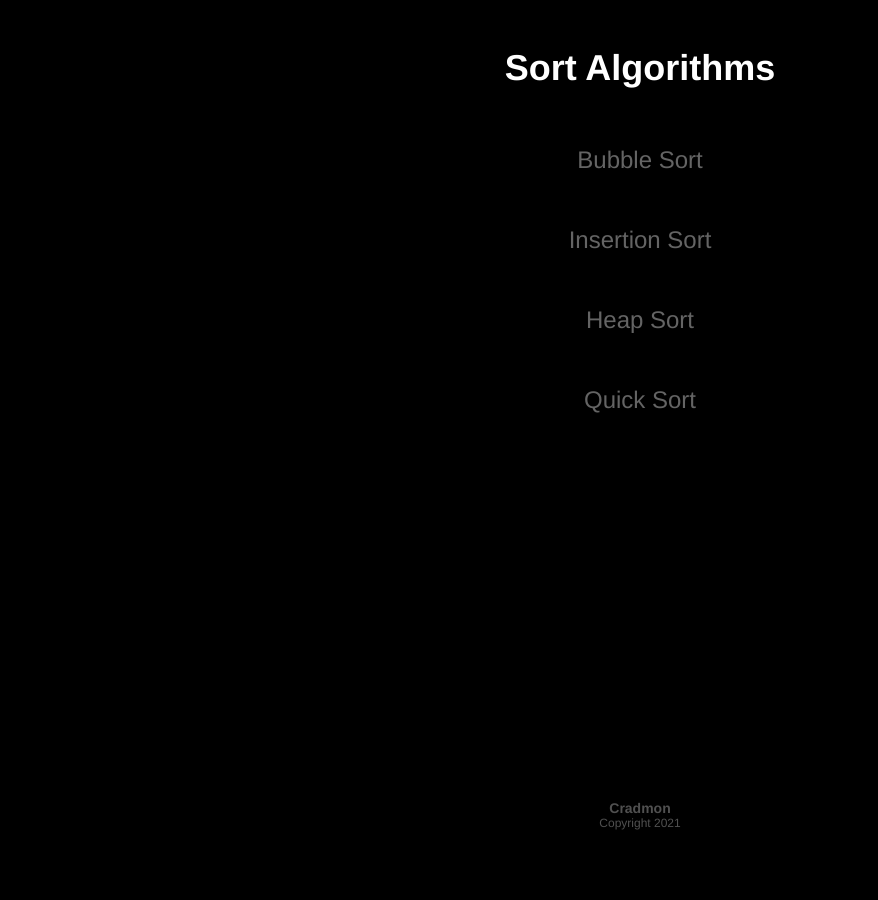
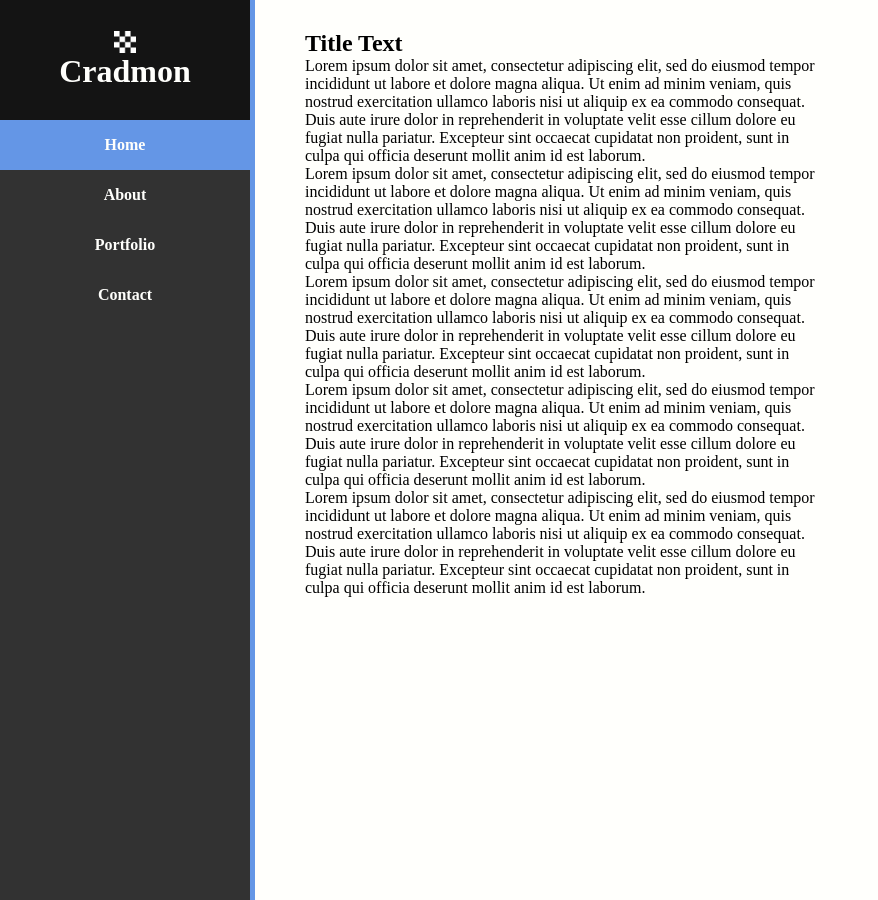
Before and after one commit to Cradmon/Cradmon.github.io, a Jekyll site: the page index.html, which Jekyll copies as it is, in a window 1280 px wide. Shown: the whole page, without its empty margins (0-878 px from the left). Built offline with Jekyll 4.4.1, drawn with Linux system fonts in a browser that asks for light colours.

Commit message:
Redesign landing page

```diff
--- /dev/null
+++ b/_sass/_reset.scss
@@ -0,0 +1,15 @@
+* {
+	margin: 0px;
+	border: 0px;
+	padding: 0px;
+}
+
+a {
+	color: inherit;
+	text-decoration: none;
+}
+
+html, body {
+	width: 100%;
+	height: 100%;
+}
--- a/index.html
+++ b/index.html
@@ -1,23 +1,42 @@
----
-layout: default
-title: Sort Algorithms
----
+<!DOCTYPE html>
 
+<html lang="en-GB">
 	<head>
 		<meta charset="utf-8">
 		<meta name="viewport" content="width=device-width, initial-scale=1.0">
-	<title>{{ page.title }}</title>
-	<link rel="stylesheet" href="/assets/css/sortAlgorithms.css" type="text/css">
+		<title>Cradmon - Home</title>
+		<link rel="icon" type="image/x-icon" href="assets/images/favicon.png">
+		<link rel="stylesheet" type="text/css" href="index.css">
+		<script src="index.js" defer></script>
 	</head>
 
 	<body>
-	<h1 class="mainTitle"><a href="/">{{ page.title }}</a></h1>
+		<div id="navBar">
+			<button type="button" onClick="toggleMenu()">
+				<img src="assets/images/favicon.png" alt="">
+				<p>MENU</p>
+			</button>
+			<header>
+				<div>
+					<img src="assets/images/favicon.png" alt="">
+					<p>Cradmon</p>
+				</div>
+				<nav>
+					<a id="navSelected" href="index.html">Home</a>
+					<a href="index.html">About</a>
+					<a href="index.html">Portfolio</a>
+					<a href="index.html">Contact</a>
+				</nav>
+			</header>
+		</div>
 
-	<nav>
-		{% for item in site.data.links.navLinks %}
-			<a class="navItem" href="{{ item.link }}">{{ item.name }}</a>
-		{% endfor %}
-	</nav>
-
-	{% include footer.html %}
+		<div id="mainContent">
+			<h2>Title Text</h2>
+			<p>Lorem ipsum dolor sit amet, consectetur adipiscing elit, sed do eiusmod tempor incididunt ut labore et dolore magna aliqua. Ut enim ad minim veniam, quis nostrud exercitation ullamco laboris nisi ut aliquip ex ea commodo consequat. Duis aute irure dolor in reprehenderit in voluptate velit esse cillum dolore eu fugiat nulla pariatur. Excepteur sint occaecat cupidatat non proident, sunt in culpa qui officia deserunt mollit anim id est laborum.</p>
+			<p>Lorem ipsum dolor sit amet, consectetur adipiscing elit, sed do eiusmod tempor incididunt ut labore et dolore magna aliqua. Ut enim ad minim veniam, quis nostrud exercitation ullamco laboris nisi ut aliquip ex ea commodo consequat. Duis aute irure dolor in reprehenderit in voluptate velit esse cillum dolore eu fugiat nulla pariatur. Excepteur sint occaecat cupidatat non proident, sunt in culpa qui officia deserunt mollit anim id est laborum.</p>
+			<p>Lorem ipsum dolor sit amet, consectetur adipiscing elit, sed do eiusmod tempor incididunt ut labore et dolore magna aliqua. Ut enim ad minim veniam, quis nostrud exercitation ullamco laboris nisi ut aliquip ex ea commodo consequat. Duis aute irure dolor in reprehenderit in voluptate velit esse cillum dolore eu fugiat nulla pariatur. Excepteur sint occaecat cupidatat non proident, sunt in culpa qui officia deserunt mollit anim id est laborum.</p>
+			<p>Lorem ipsum dolor sit amet, consectetur adipiscing elit, sed do eiusmod tempor incididunt ut labore et dolore magna aliqua. Ut enim ad minim veniam, quis nostrud exercitation ullamco laboris nisi ut aliquip ex ea commodo consequat. Duis aute irure dolor in reprehenderit in voluptate velit esse cillum dolore eu fugiat nulla pariatur. Excepteur sint occaecat cupidatat non proident, sunt in culpa qui officia deserunt mollit anim id est laborum.</p>
+			<p>Lorem ipsum dolor sit amet, consectetur adipiscing elit, sed do eiusmod tempor incididunt ut labore et dolore magna aliqua. Ut enim ad minim veniam, quis nostrud exercitation ullamco laboris nisi ut aliquip ex ea commodo consequat. Duis aute irure dolor in reprehenderit in voluptate velit esse cillum dolore eu fugiat nulla pariatur. Excepteur sint occaecat cupidatat non proident, sunt in culpa qui officia deserunt mollit anim id est laborum.</p>
+		</div>
 	</body>
+</html>
--- /dev/null
+++ b/index.js
@@ -0,0 +1,27 @@
+function changeStyleSheetVal(styleSheetRules, selectorText, propertyName, newVal) {
+	for (let i = 0; i <styleSheetRules.length; ++i) {
+		var cssRule = styleSheetRules[i];
+		if (cssRule.selectorText === selectorText) {
+			cssRule.style.setProperty(propertyName, newVal);
+			break;
+		}
+	}
+}
+
+function toggleStyleSheetVal(styleSheetRules, selectorText, propertyName, defaultVal, alternateVal) {
+	for (let i = 0; i <styleSheetRules.length; ++i) {
+		var cssRule = styleSheetRules[i];
+		if (cssRule.selectorText === selectorText) {
+			var retVal = defaultVal;
+			if (cssRule.style.getPropertyValue(propertyName) == defaultVal) {
+				retVal = alternateVal;
+			}
+			cssRule.style.setProperty(propertyName, retVal);
+			break;
+		}
+	}
+}
+
+function toggleMenu() {
+	toggleStyleSheetVal(document.styleSheets[0].cssRules, 'body', '--headerActive', '0', '1');
+}
--- /dev/null
+++ b/index.scss
@@ -0,0 +1,170 @@
+---
+---
+
+@import 'reset';
+
+$menuBtnWidth: 40px;
+$menuBtnHeight: 120px;
+$navBarWidth: 250px;
+$navBarBorderSize: 5px;
+$navBarFullWidth: $navBarWidth + $navBarBorderSize;
+
+$bodyBgCol: rgb(255, 255, 252);
+$menuBtnCol: rgb(100, 100, 100);
+$navBarTitleBgCol: rgb(20, 20, 20);
+$navBarCol: rgb(50, 50, 50);
+$navBarHoverCol: rgb(80, 80, 80);
+$navBarSelectedCol: rgb(100, 150, 230);
+
+%centerRow {
+	display: flex;
+	flex-flow: row nowrap;
+	align-items: center;
+	justify-content: center;
+}
+
+%centerColumn {
+	display: flex;
+	flex-flow: column nowrap;
+	align-items: center;
+	justify-content: center;
+}
+
+body {
+	--headerActive: 0;
+	background-color: $bodyBgCol;
+}
+
+#navBar {
+	* {
+		font-weight: bold;
+	}
+
+	> * {
+		position: fixed;
+	}
+
+	> button {
+		@extend %centerColumn;
+
+		z-index: 3;
+
+		width: $menuBtnWidth;
+		height: $menuBtnHeight;
+
+		border-radius: 0px 0px calc(5px - (var(--headerActive) * 5px)) 0px;
+
+		color: $menuBtnCol;
+		background-color: $navBarCol;
+
+		transition: margin .5s ease-out, border-radius .5s ease-out;
+
+		> img {
+			height: 20px;
+			margin-bottom: 10px;
+		}
+
+		> p {
+			writing-mode: vertical-lr;
+			text-orientation: upright;
+
+			letter-spacing: 2px;
+		}
+
+		&:hover { color: $bodyBgCol; }
+	}
+
+	> header {
+		z-index: 2;
+
+		height: 100%;
+		width: $navBarWidth;
+		margin-left: calc(-#{$navBarFullWidth} + (var(--headerActive) * #{$navBarFullWidth}));
+		border-right: $navBarBorderSize solid $navBarSelectedCol;
+
+		color: $bodyBgCol;
+		transition: margin .5s ease-out;
+
+		> div {
+			@extend %centerColumn;
+
+			height: $menuBtnHeight;
+			padding-left: $menuBtnWidth;
+			transition: padding .5s;
+
+			background-color: $navBarTitleBgCol;
+
+			> img {
+				width: 22px;
+			}
+
+			> p {
+				font-size: 2rem;
+			}
+		}
+
+		> nav {
+			width: 100%;
+			height: 100%;
+
+			display: flex;
+			flex-flow: column nowrap;
+			align-items: center;
+			overflow: scroll;
+
+			background-color: $navBarCol;
+
+			> a {
+				width: 100%;
+
+				text-align: center;
+				line-height: 50px;
+
+				&:hover {
+					background-color: $navBarHoverCol;
+				}
+
+				&#navSelected {
+					background-color: $navBarSelectedCol;
+				}
+			}
+		}
+	}
+}
+
+#mainContent {
+	z-index: 1;
+
+	box-sizing: border-box;
+	width: 100%;
+	max-width: 600px;
+	padding: 30px 30px 60px ($menuBtnWidth + 10px);
+
+	filter: blur(calc(var(--headerActive) * 3px));
+	transition: margin .5s ease-out, filter .5s ease-out;
+}
+
+@media only screen and (min-width: 850px) {
+	body {
+		--headerActive: 1;
+	}
+
+	#navBar {
+		button {
+			margin-left: -$menuBtnWidth;
+		}
+
+		>header >div {
+			padding-left: 0px;
+		}
+	}
+
+	#mainContent {
+		margin-left: #{$navBarFullWidth};
+		filter: none;
+	}
+}
+
+// * {
+	// font-size: 0px;
+// }
```
Also changed, not shown: assets/images/favicon.png (added). Lines whose indentation alone changed are shown as unchanged.
